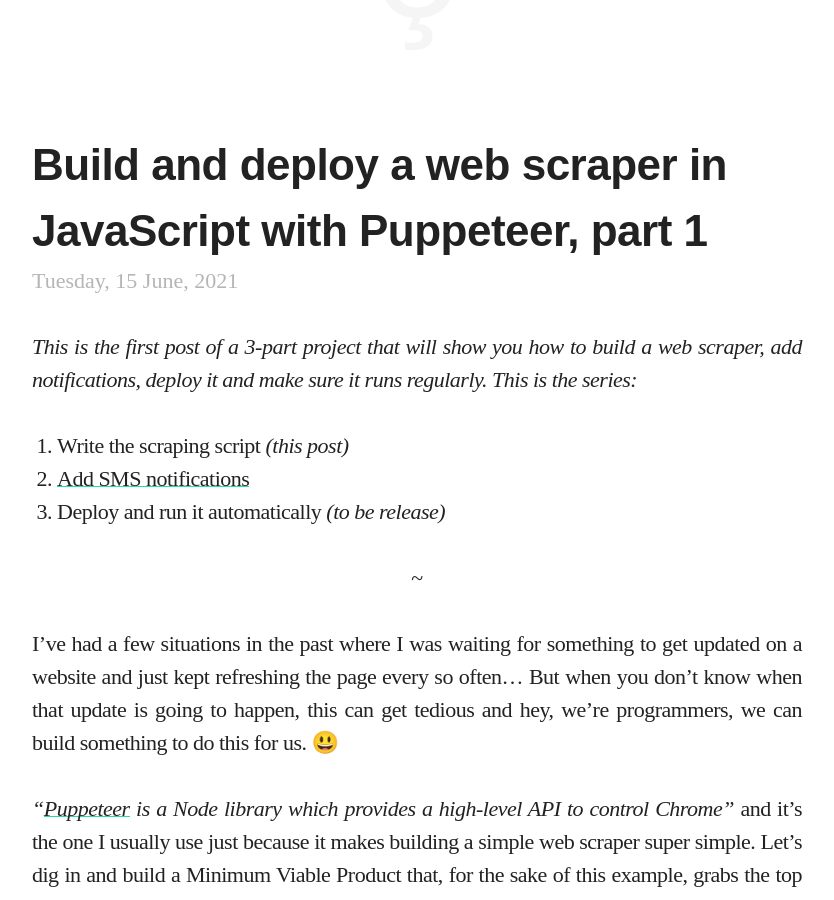
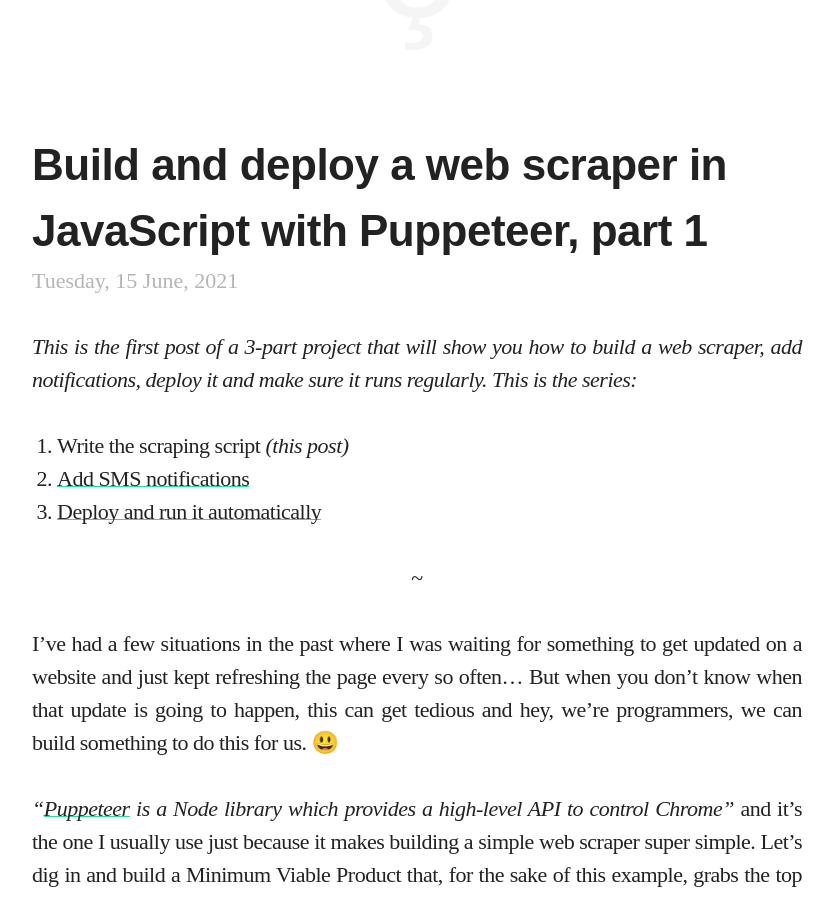
Before and after one commit to gnclmorais/blog, a Jekyll site: the page built from _posts/2021-06-15-build-and-deploy-a-web-scraper.md, in a window 1280 px wide and 900 px high. Shown: the whole window, without its empty margins (223-1057 px from the left). Built offline with Jekyll 4.4.1, drawn with Linux system fonts in a browser that asks for light colours; some web fonts are replaced.

Commit message:
Update links of web scraper series

```diff
--- a/_posts/2021-06-15-build-and-deploy-a-web-scraper.md
+++ b/_posts/2021-06-15-build-and-deploy-a-web-scraper.md
@@ -9,7 +9,7 @@
 
 1. Write the scraping script _(this post)_
 1. [Add SMS notifications](https://blog.gnclmorais.com/build-and-deploy-a-web-scraper-part-ii)
-1. Deploy and run it automatically _(to be release)_
+1. [Deploy and run it automatically](https://blog.gnclmorais.com/build-and-deploy-a-web-scraper-part-iii)
 
 ---
 
```
Also changed, not shown: _posts/2021-06-18-build-and-deploy-a-web-scraper-part-ii.md (+1 -1 lines).
